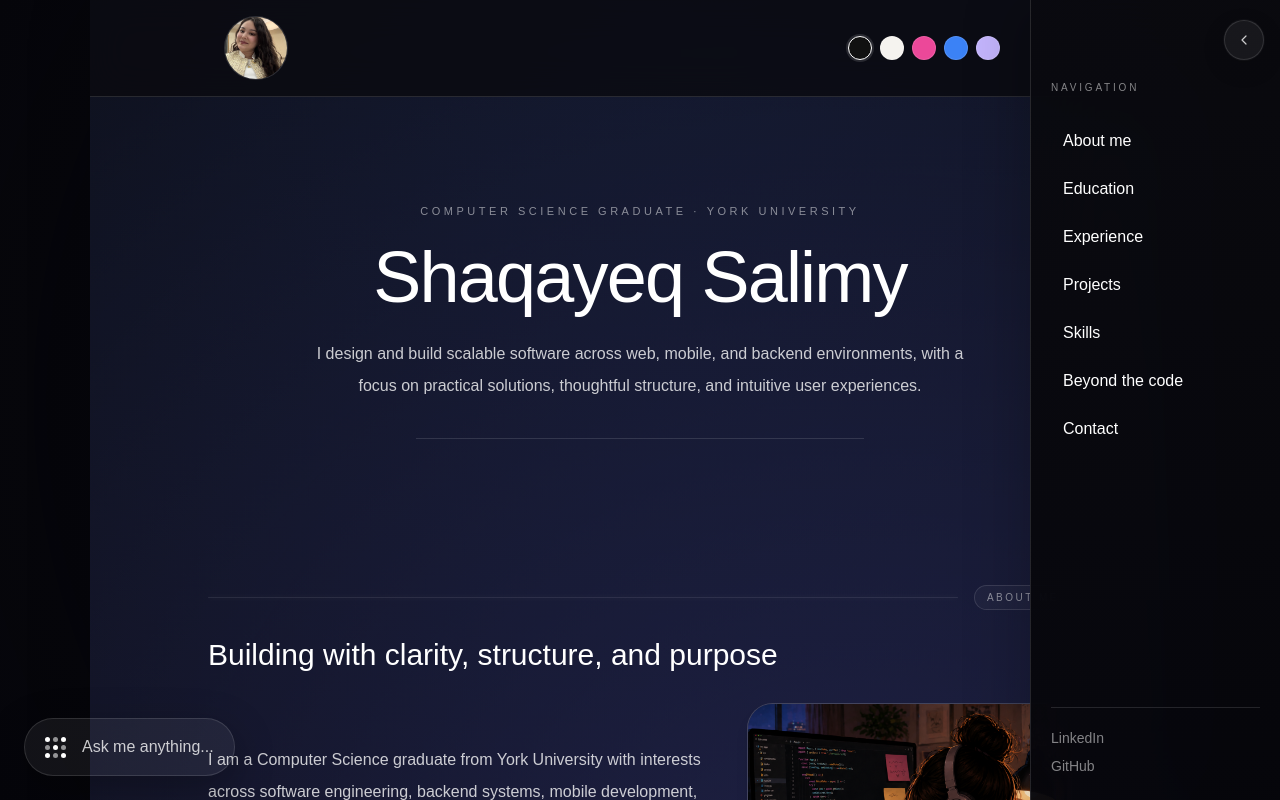
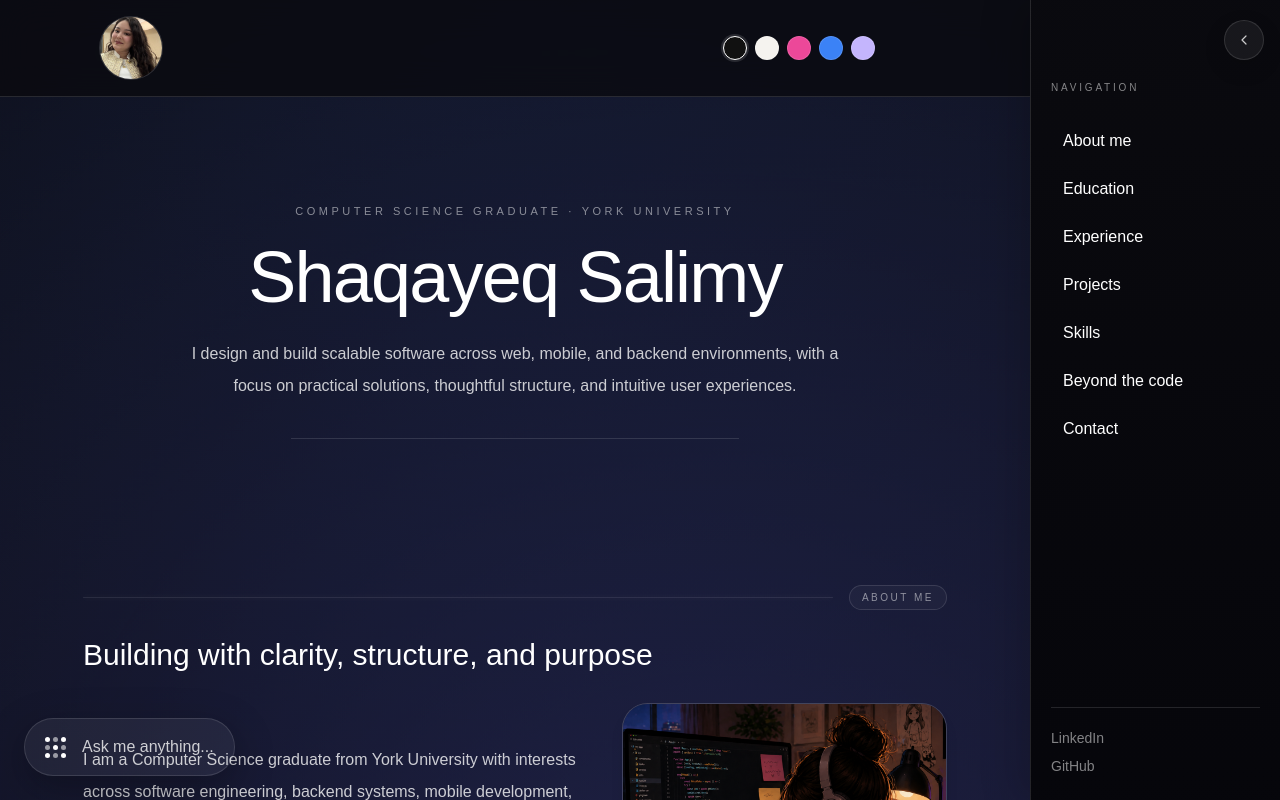
Before and after one commit to Shaqayeq6/shaqayeq-salimy-portfolio, a Next.js app: page / in a window 1280 px wide. Shown: the top 800 px of the page. Built offline with nearby package versions, Linux system fonts and the light colour scheme.

Commit message:
refine portfolio layout and navigation

```diff
--- a/app/page.tsx
+++ b/app/page.tsx
@@ -20,10 +20,7 @@ import Footer from "@/components/portfolio/Footer";
 export default function Page() {
   const [theme, setTheme] = useState<ThemeName>("dark");
   const [profileOpen, setProfileOpen] = useState(false);
-
-  // Sidebar is open by default.
   const [menuOpen, setMenuOpen] = useState(true);
-
   const [contactOpen, setContactOpen] = useState(false);
   const [activeProjectId, setActiveProjectId] = useState("01");
   const [joySlideIndex, setJoySlideIndex] = useState(0);
@@ -44,7 +41,7 @@ export default function Page() {
   }, [profileOpen]);
 
   return (
-    <ThemeBackground currentTheme={currentTheme}>
+    <ThemeBackground currentTheme={currentTheme} menuOpen={menuOpen}>
       <Header
         theme={theme}
         setTheme={setTheme}
@@ -60,11 +57,8 @@ export default function Page() {
       />
 
       <HeroSection currentTheme={currentTheme} />
-
       <AboutSection currentTheme={currentTheme} />
-
       <EducationSection currentTheme={currentTheme} />
-
       <ExperienceSection currentTheme={currentTheme} />
 
       <ProjectsSection
--- a/components/portfolio/NavigationMenu.tsx
+++ b/components/portfolio/NavigationMenu.tsx
@@ -34,18 +34,17 @@ export default function NavigationMenu({
       style={{
         background: `linear-gradient(
           180deg,
-          ${currentTheme.background}F2 0%,
-          ${currentTheme.sidePanel}F4 100%
+          ${currentTheme.background}F7 0%,
+          ${currentTheme.sidePanel}F8 100%
         )`,
         color: currentTheme.text,
         borderColor: currentTheme.border,
         boxShadow: menuOpen
-          ? "-16px 0 50px rgba(0,0,0,0.18)"
-          : "-6px 0 24px rgba(0,0,0,0.10)",
+          ? "-12px 0 38px rgba(0,0,0,0.16)"
+          : "-5px 0 18px rgba(0,0,0,0.10)",
       }}
     >
       <div className="flex h-full flex-col">
-        {/* Collapse / expand control */}
         <div
           className={`flex h-20 shrink-0 items-center ${
             menuOpen ? "justify-end px-4" : "justify-center"
@@ -57,12 +56,12 @@ export default function NavigationMenu({
             onClick={() => setMenuOpen((prev) => !prev)}
             whileHover={{ scale: 1.06 }}
             whileTap={{ scale: 0.94 }}
-            className="group flex h-10 w-10 items-center justify-center rounded-full border"
+            className="flex h-10 w-10 items-center justify-center rounded-full border"
             style={{
               borderColor: currentTheme.border,
               background: currentTheme.surface,
               color: currentTheme.textSoft,
-              boxShadow: `0 0 0 1px ${currentTheme.surfaceSoft}, 0 8px 24px rgba(0,0,0,0.14)`,
+              boxShadow: "0 8px 22px rgba(0,0,0,0.14)",
             }}
           >
             <motion.svg
@@ -85,13 +84,12 @@ export default function NavigationMenu({
           {menuOpen && (
             <motion.div
               key="expanded-navigation"
-              initial={{ opacity: 0, x: 12 }}
+              initial={{ opacity: 0, x: 10 }}
               animate={{ opacity: 1, x: 0 }}
-              exit={{ opacity: 0, x: 12 }}
+              exit={{ opacity: 0, x: 10 }}
               transition={{ duration: 0.18 }}
               className="flex min-h-0 flex-1 flex-col px-5 pb-6"
             >
-              <div>
               <p
                 className="text-[10px] uppercase tracking-[0.28em]"
                 style={{ color: currentTheme.textMuted }}
@@ -117,7 +115,6 @@ export default function NavigationMenu({
                   </a>
                 ))}
               </nav>
-              </div>
 
               <div
                 className="mt-auto border-t pt-5"
--- a/components/portfolio/ThemeBackground.tsx
+++ b/components/portfolio/ThemeBackground.tsx
@@ -5,6 +5,7 @@ import { ThemeConfig } from "@/lib/types";
 
 type ThemeBackgroundProps = {
   currentTheme: ThemeConfig;
+  menuOpen: boolean;
   children: ReactNode;
 };
 
@@ -36,6 +37,7 @@ function getRgb(color: string): string {
 
 export default function ThemeBackground({
   currentTheme,
+  menuOpen,
   children,
 }: ThemeBackgroundProps) {
   const canvasRef = useRef<HTMLCanvasElement>(null);
@@ -184,13 +186,20 @@ export default function ThemeBackground({
         }}
       />
 
+      {/* This wrapper reserves real layout space for the sidebar.
+          The sidebar no longer sits on top of the portfolio content. */}
+      <div
+        className="relative min-h-screen transition-[padding] duration-300 ease-in-out"
+        style={{
+          paddingRight: menuOpen ? "250px" : "56px",
+          zIndex: 10,
+        }}
+      >
         <main
-        className="relative mx-auto min-h-screen max-w-[1100px] overflow-x-hidden shadow-[0_0_60px_rgba(0,0,0,0.2)] transition-colors duration-300"
+          className="relative mx-auto min-h-screen w-full max-w-[1100px] overflow-x-hidden shadow-[0_0_60px_rgba(0,0,0,0.2)] transition-colors duration-300"
           style={{
             background: currentTheme.background,
             color: currentTheme.text,
-          position: "relative",
-          zIndex: 10,
           }}
         >
           <div
@@ -200,5 +209,6 @@ export default function ThemeBackground({
           {children}
         </main>
       </div>
+    </div>
   );
 }
```
Lines whose indentation alone changed are shown as unchanged.
